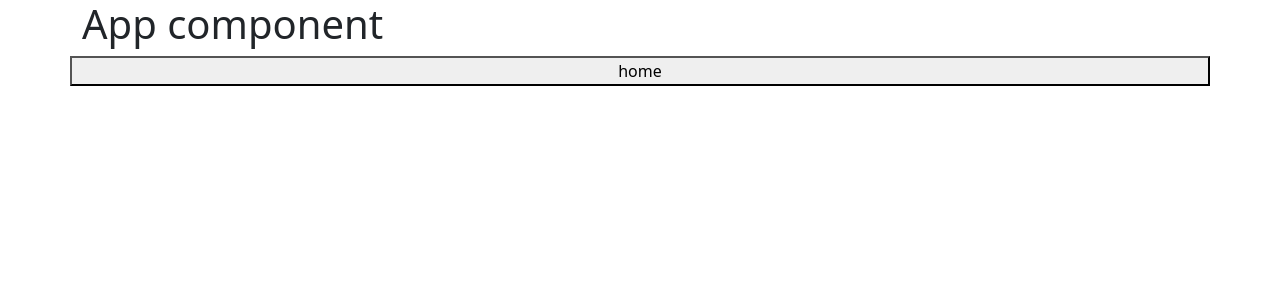
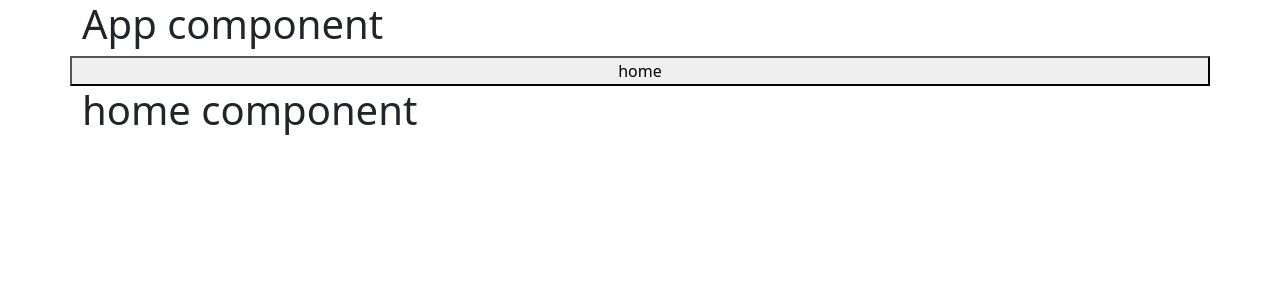
Before and after one commit to pvskoushik/Website-repo, a React (Vite) app: page / in a window 1280 px wide. Before the commit this address had no page. Shown: the top 300 px of the page. Built offline with nearby package versions, Linux system fonts and the light colour scheme.

Commit message:
error rectified

```diff
--- a/src/App.jsx
+++ b/src/App.jsx
@@ -14,7 +14,7 @@
       </Row>
       <Row>
         <Col><Routes>
-          <Route path='/home' element={<Home />} />
+          <Route path='/' element={<Home />} />
           <Route path='/home' element={<Home />} />
         </Routes> </Col>
       </Row>
```
